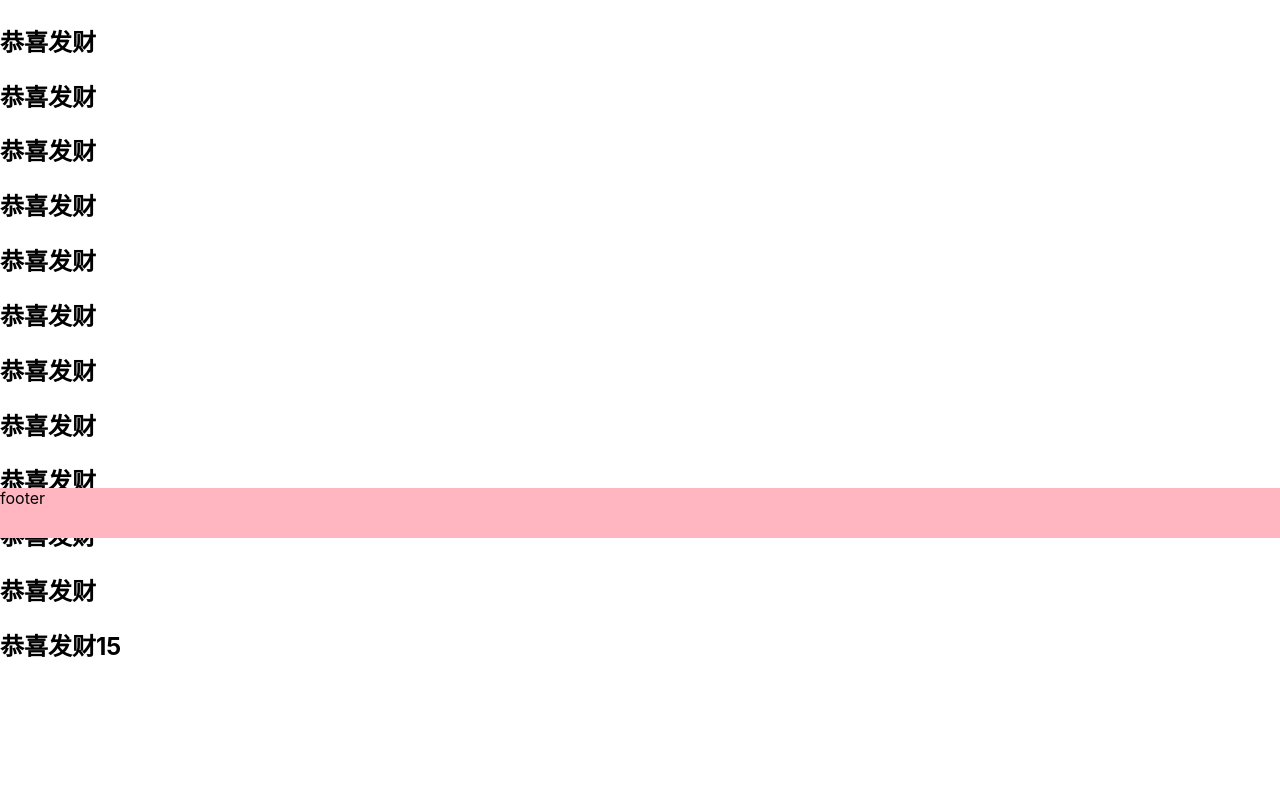
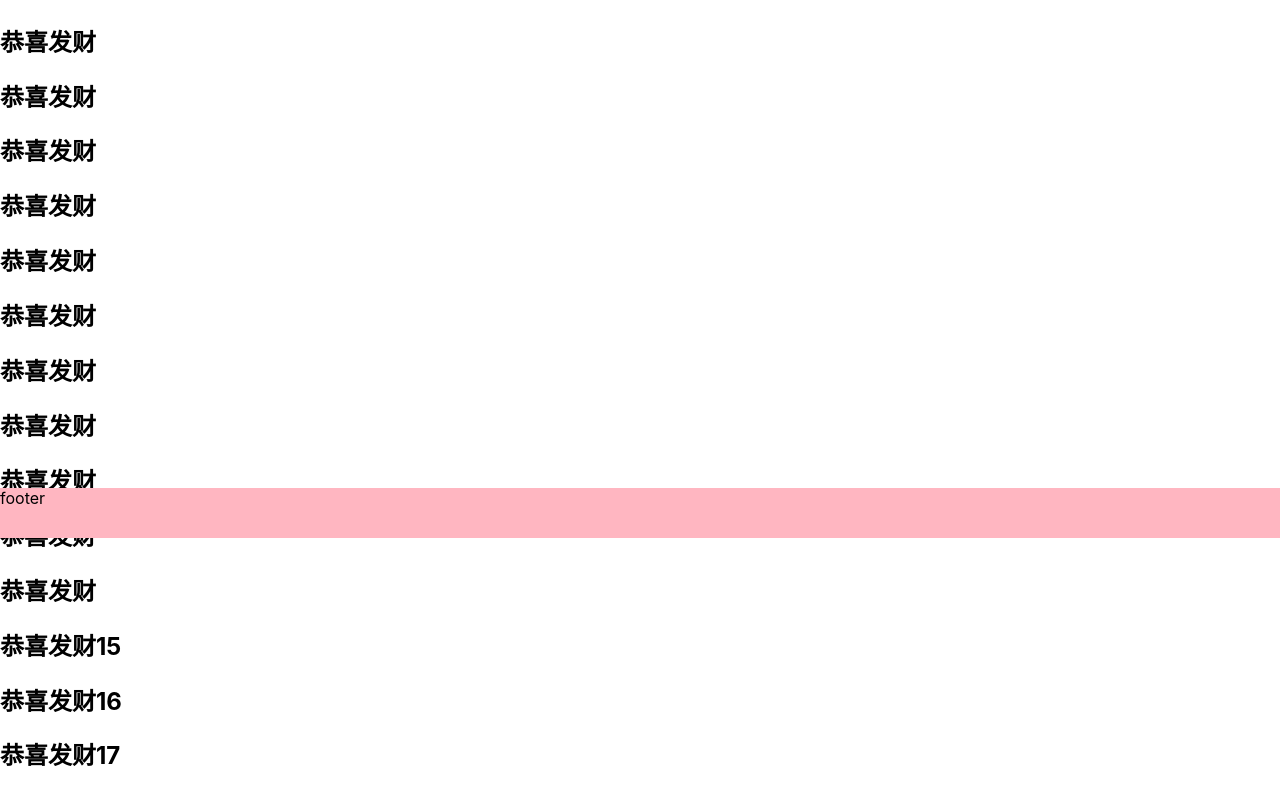
Before and after one commit to FelixMJL/PetLover, a React (Create React App) app: page / in a window 1280 px wide. Shown: the part 262-1053 px from the top of the page. Before the commit the page ends 944 px from the top, so only its background shows below. Built offline with nearby package versions, Linux system fonts and the light colour scheme.

Commit message:
header footer position fixed

```diff
--- a/src/components/ContentContainer/ContentContainer.js
+++ b/src/components/ContentContainer/ContentContainer.js
@@ -18,6 +18,8 @@ const ContentContainer = () => {
             <h2>恭喜发财</h2>
             <h2>恭喜发财</h2>
             <h2>恭喜发财15</h2>
+            <h2>恭喜发财16</h2>
+            <h2>恭喜发财17</h2>
         </div>
     );
 };
```
